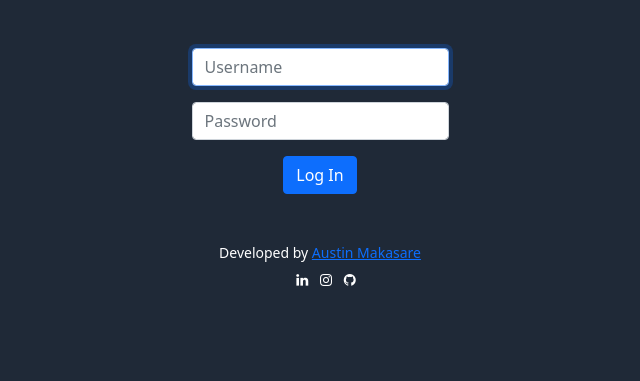
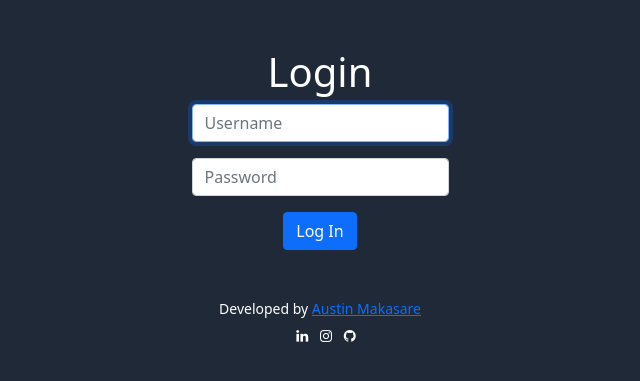
Before and after one commit to AUSTIN0022/StockX, a Flask app: page /login in a window 1280 px wide. Shown: the part 104-485 px from the top of the page, without its empty margins (320-960 px from the left). Run offline with Flask 3, Linux system fonts and the light colour scheme; some libraries are stand-ins or nearby versions.

Commit message:
Update login.html

```diff
--- a/templates/login.html
+++ b/templates/login.html
@@ -6,6 +6,7 @@
 
 {% block main %}
     <form action="/login" method="post">
+         <h1  class="report-text">Login</h1>
         <div class="mb-3">
             <input autocomplete="off" autofocus class="form-control mx-auto w-auto" id="username" name="username" placeholder="Username" type="text">
         </div>
```
